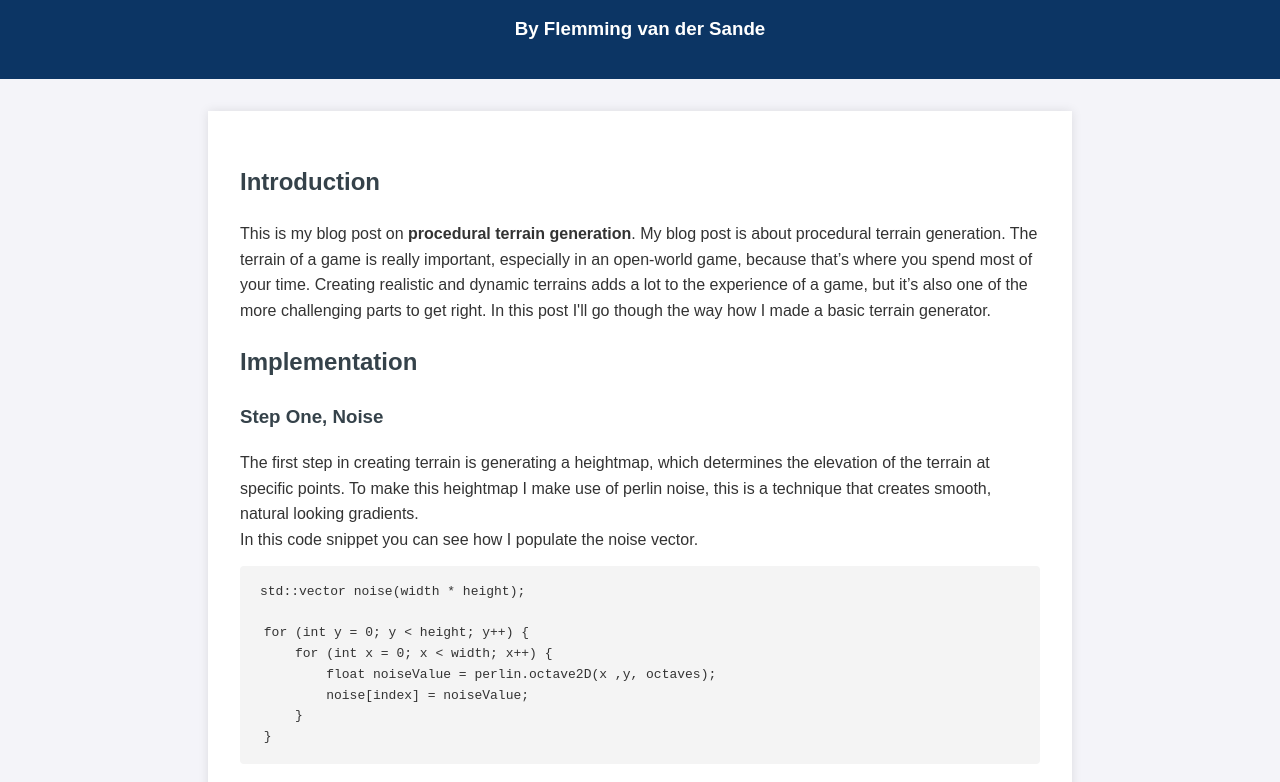
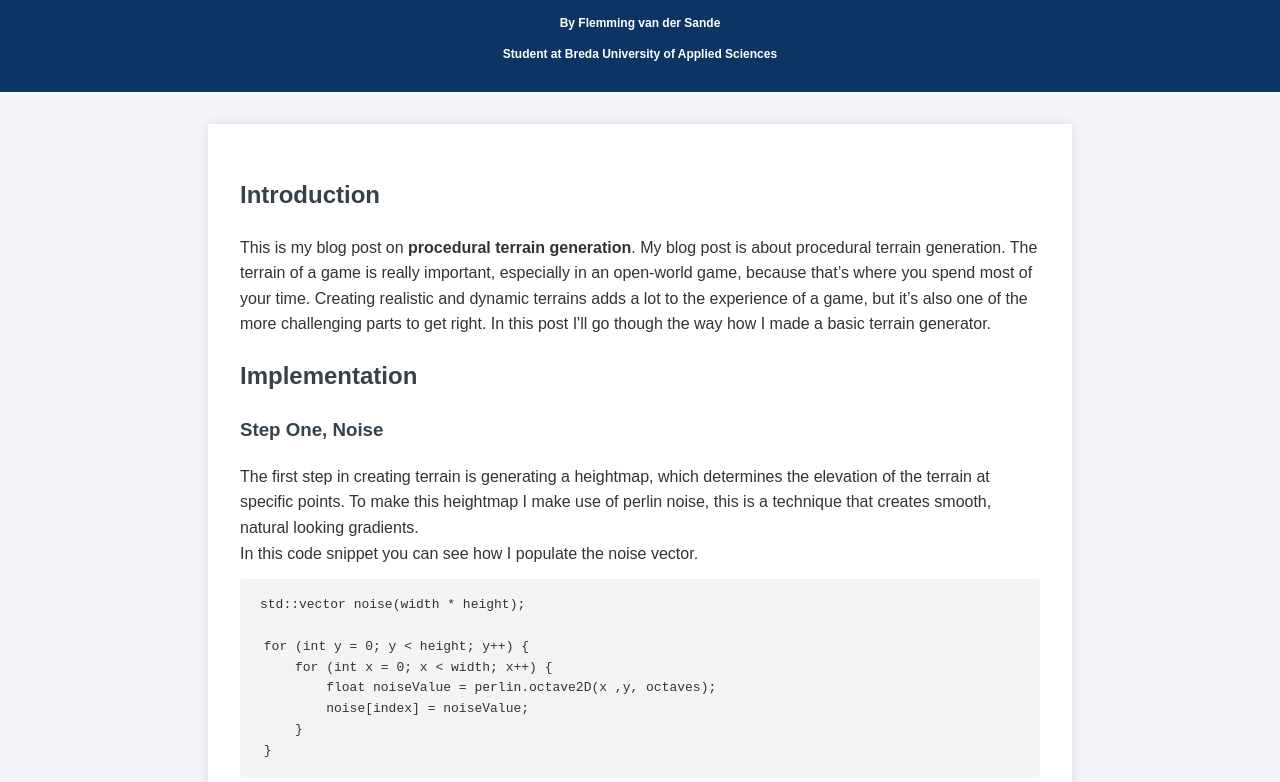
Before and after one commit to Flumming/Flumming.github.io, a plain HTML site: page index.html in a window 1280 px wide. Shown: the part 96-878 px from the top of the page. Drawn offline with Linux system fonts and the light colour scheme.

Commit message:
Added buas link

```diff
--- a/index.html
+++ b/index.html
@@ -23,6 +23,7 @@
             color: #ffffff;
         }
         header h3 {
+            font-size: 12px;
             color: #ffffff;
         }
         .container {
@@ -81,7 +82,7 @@
             color: #fff;
         }
         a {
-            color: #35424a;
+            color: #ffffff;
             text-decoration: none;
         }
         a:hover {
@@ -94,6 +95,7 @@
     <header>
         <h1>Procedural Terrain Generation</h1>
         <h3>By Flemming van der Sande</h3>
+        <h3>Student at <a href="https://www.buas.nl" target="_blank">Breda University of Applied Sciences</a></h3>
     </header>
     <div class="container">
         <h2>Introduction</h2>
```
